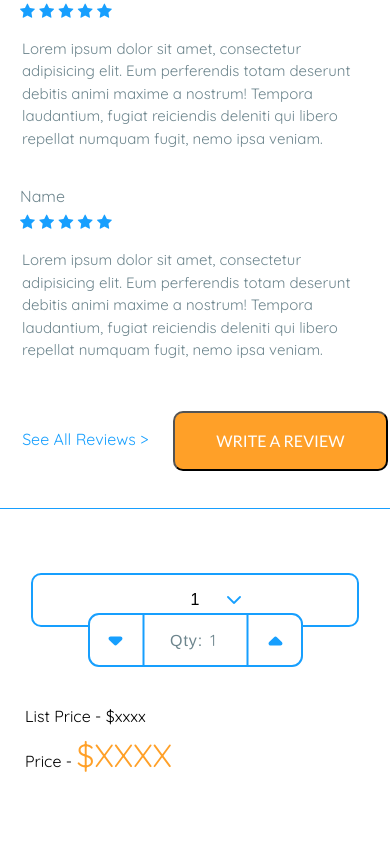
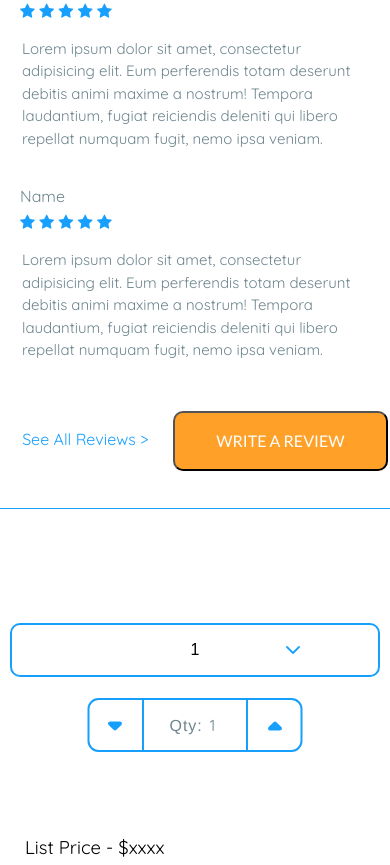
Before and after one commit to ajetrocky/project1, a plain HTML site: page products.html in a window 390 px wide. Shown: the part 1102-1967 px from the top of the page. Drawn offline with nearby package versions, Linux system fonts and the light colour scheme; files that its build step writes are made by us from their sources.

Commit message:
latest
new

```diff
--- a/assets/css/mobile.css
+++ b/assets/css/mobile.css
@@ -206,7 +206,7 @@ input[type=number]::-webkit-outer-spin-button {
     margin: 0 auto;
     text-align: center;
 
-    width: 140%;
+    width: 150%;
 
 }
 
@@ -657,8 +657,8 @@ label.star:before {
     .information .review{
 
 
-        width: 60%;
-                     padding:16px 44px 12px 32px;
+        width: 100%;
+                     padding:16px 0px 12px 0px;
                      color: #6D858D;
                      font-size: 12px;
                  }
@@ -680,7 +680,7 @@ label.star:before {
     margin: 0 auto;
     text-align: center;
     position: absolute;
-    top: 650px;
+    top: 700px;
 
 
     width: 100%;
@@ -692,7 +692,7 @@ label.star:before {
 
 .qunt {
     position: absolute;
-    top: 715px;
+    top: 800px;
 
     width: 100%;
     padding: 25px 0px 0px 0px;
@@ -701,25 +701,28 @@ label.star:before {
 
 .listPrice {
     position: absolute;
-    top: 1760px;
-
+    top: 1890px;
 
 
 }
 
 .listPrice p {
     padding: 50px 25px 0px 25px;
+    font-size: 18.5px;
+
 }
 
 
 .price {
     position: absolute;
-    top: 1830px;
+    top: 1970px;
 
 }
 
 .price p {
     padding: 5px 25px 0px 25px;
+    font-size: 18.5px;
+
 }
 
 .addToCart {
@@ -751,7 +754,9 @@ label.star:before {
 
 
 
-
+.qunt svg{
+    width: 100%;
+}
 
 .count{
     appearance:none;
@@ -771,9 +776,9 @@ label.star:before {
                          height: 54px;
                          background: url(../image/arrow-down.png) no-repeat right #ffff;
                          -webkit-appearance: none;
-                         background-position: 194px;
+                         background-position: 274px;
 
-                         width: 84%;
+                         width: 95%;
 
                      }
 .qunt{
--- a/products.html
+++ b/products.html
@@ -190,7 +190,8 @@
 
 
                     <div class="qunt">
-                       <svg width="215px" height="54px" viewBox="0 0 215 54" version="1.1" xmlns="http://www.w3.org/2000/svg" xmlns:xlink="http://www.w3.org/1999/xlink">
+
+                       <svg class="tomobilesv" width="215px" height="54px" viewBox="0 0 215 54" version="1.1" xmlns="http://www.w3.org/2000/svg" xmlns:xlink="http://www.w3.org/1999/xlink">
     <!-- Generator: Sketch 48.2 (47327) - http://www.bohemiancoding.com/sketch -->
     <desc>Created with Sketch.</desc>
     <defs>
@@ -217,6 +218,10 @@
         </g>
     </g>
 </svg>
+
+
+
+
                     </div>
 
 
```
Also changed, not shown: cc.svg (added).
